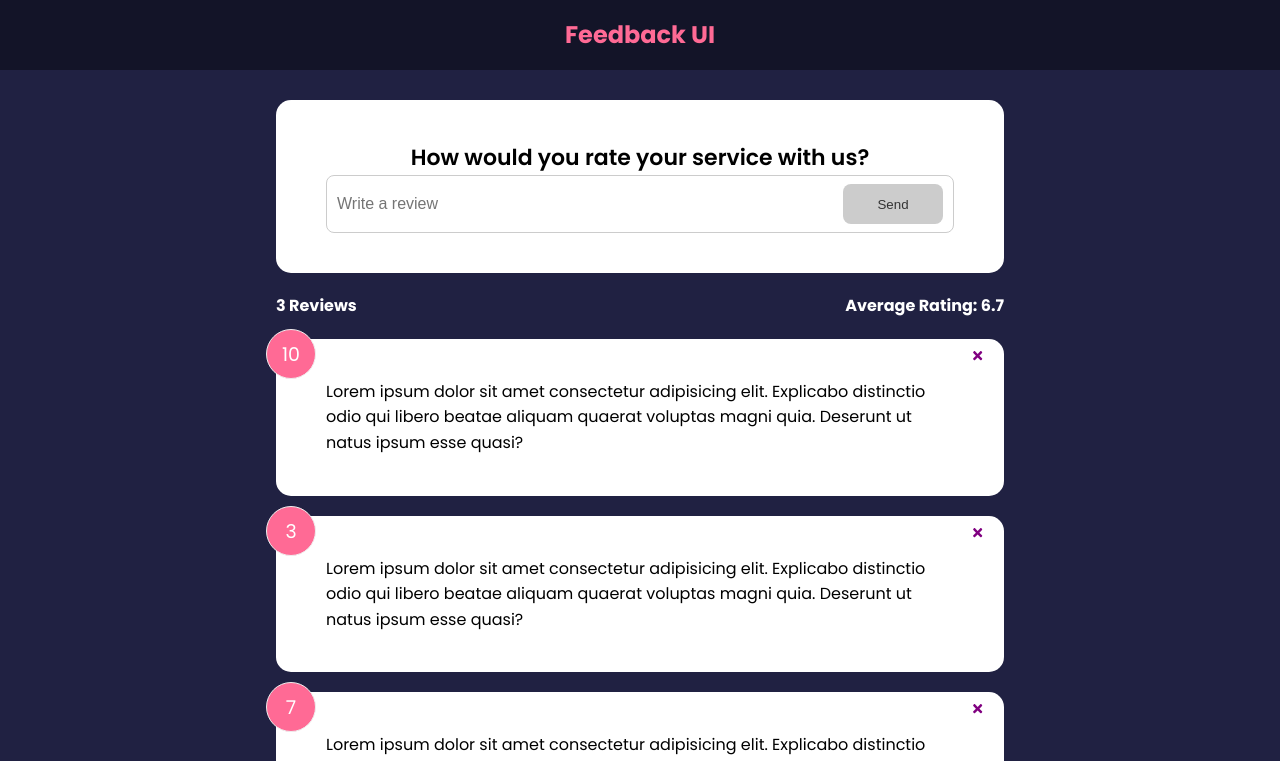
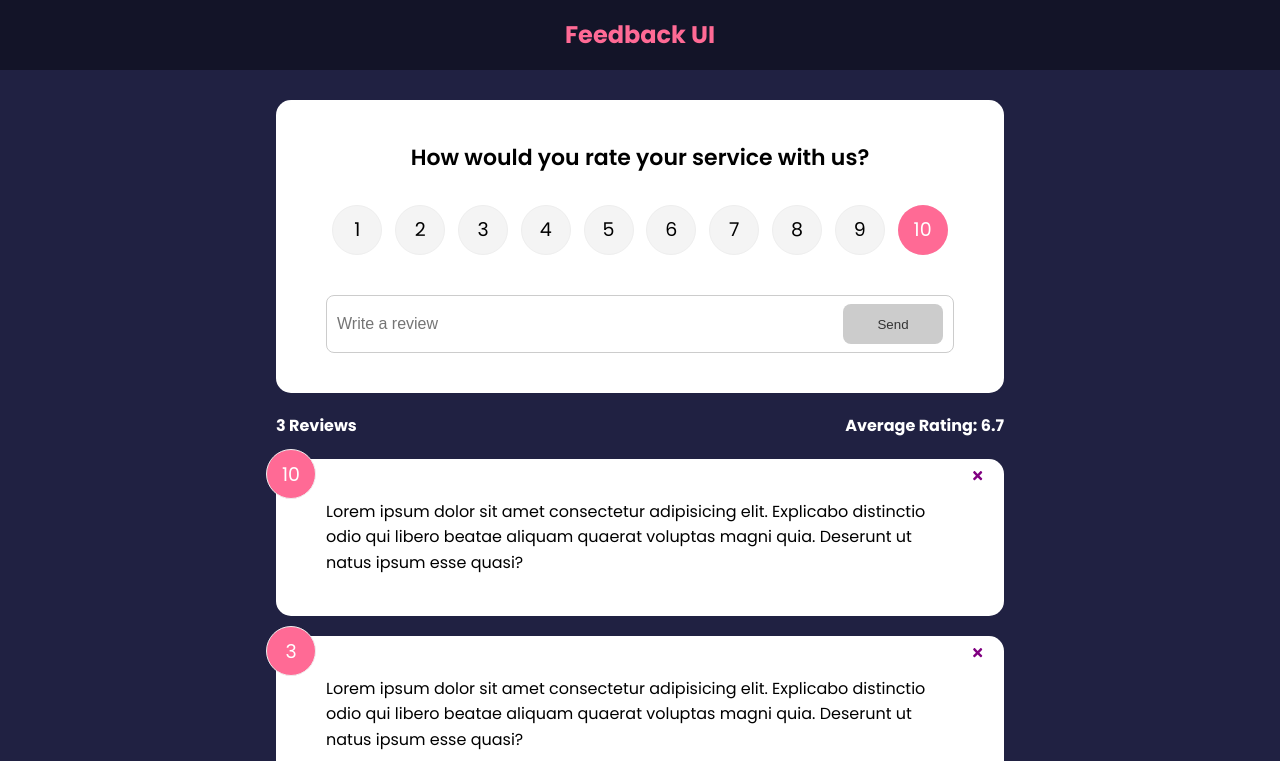
Before and after one commit to ACarr0ll/feedbackform, a React (Create React App) app: page / in a window 1280 px wide. Shown: the top 761 px of the page. Built offline with nearby package versions, Linux system fonts and the light colour scheme.

Commit message:
Rating selected

```diff
--- a/src/components/FeedbackForm.jsx
+++ b/src/components/FeedbackForm.jsx
@@ -1,12 +1,14 @@
 import React from 'react'
 import Card from './shared/Card'
 import Button from './shared/Button'
+import RatingSelect from './RatingSelect'
 import { useState } from 'react'
 
 function FeedbackForm() {
     const [text, setText] = useState('')
     const [btnDisabled, setBtnDisabled] = useState(true)
     const [message, setMessage] = useState('')
+    const [rating, setRating] = useState('')
 
     const handleTextChange = (e) => {
         if(text === '') {
@@ -27,6 +29,7 @@
     <Card>
         <form>
             <h2>How would you rate your service with us?</h2>
+            <RatingSelect  select={(rating) => setRating(rating)}/>
             <div className="input-group">
                 <input type="text" placeholder='Write a review' onChange={handleTextChange} value={text} />
                 <Button type='submit'isDisabled={btnDisabled}> Send </Button>
--- /dev/null
+++ b/src/components/RatingSelect.jsx
@@ -0,0 +1,58 @@
+import React from 'react'
+import { useState } from 'react'
+
+function RatingSelect({ select }) {
+    const [selected, setSelected] = useState(10)
+
+    const handleChange = (e) => {
+        setSelected(+e.currentTarget.value)
+        select(+e.currentTarget.value)
+    }
+
+  return (
+      <ul className="rating">
+          <li>
+              <input type="radio" name="rating" id="num1" value='1' onChange={handleChange} checked={selected === 1} />
+              <label htmlFor="num1">1</label>
+            </li>
+            <li>
+                <input type="radio" name="rating" id="num2" value='2' onChange={handleChange} checked={selected === 2} />
+                <label htmlFor="num2">2</label>
+            </li>
+            <li>
+                <input type="radio" name="rating" id="num3" value='3' onChange={handleChange} checked={selected === 3} />
+                <label htmlFor="num3">3</label>
+            </li>
+            <li>
+                <input type="radio" name="rating" id="num4" value='4' onChange={handleChange} checked={selected === 4} />
+                <label htmlFor="num4">4</label>
+              </li>
+              <li>
+              <input type="radio" name="rating" id="num5" value='5' onChange={handleChange} checked={selected === 5} />
+              <label htmlFor="num5">5</label>
+              </li>
+              <li>
+              <input type="radio" name="rating" id="num6" value='6' onChange={handleChange} checked={selected === 6} />
+              <label htmlFor="num6">6</label>
+              </li>
+              <li>
+              <input type="radio" name="rating" id="num7" value='7' onChange={handleChange} checked={selected === 7} />
+              <label htmlFor="num7">7</label>
+              </li>
+              <li>
+              <input type="radio" name="rating" id="num8" value='8' onChange={handleChange} checked={selected === 8} />
+              <label htmlFor="num8">8</label>
+              </li>
+              <li>
+              <input type="radio" name="rating" id="num9" value='9' onChange={handleChange} checked={selected === 9} />
+              <label htmlFor="num9">9</label>
+              </li>
+              <li>
+              <input type="radio" name="rating" id="num10" value='10' onChange={handleChange} checked={selected === 10} />
+              <label htmlFor="num10">10</label>
+              </li>
+      </ul>
+  )
+}
+
+export default RatingSelect
```
